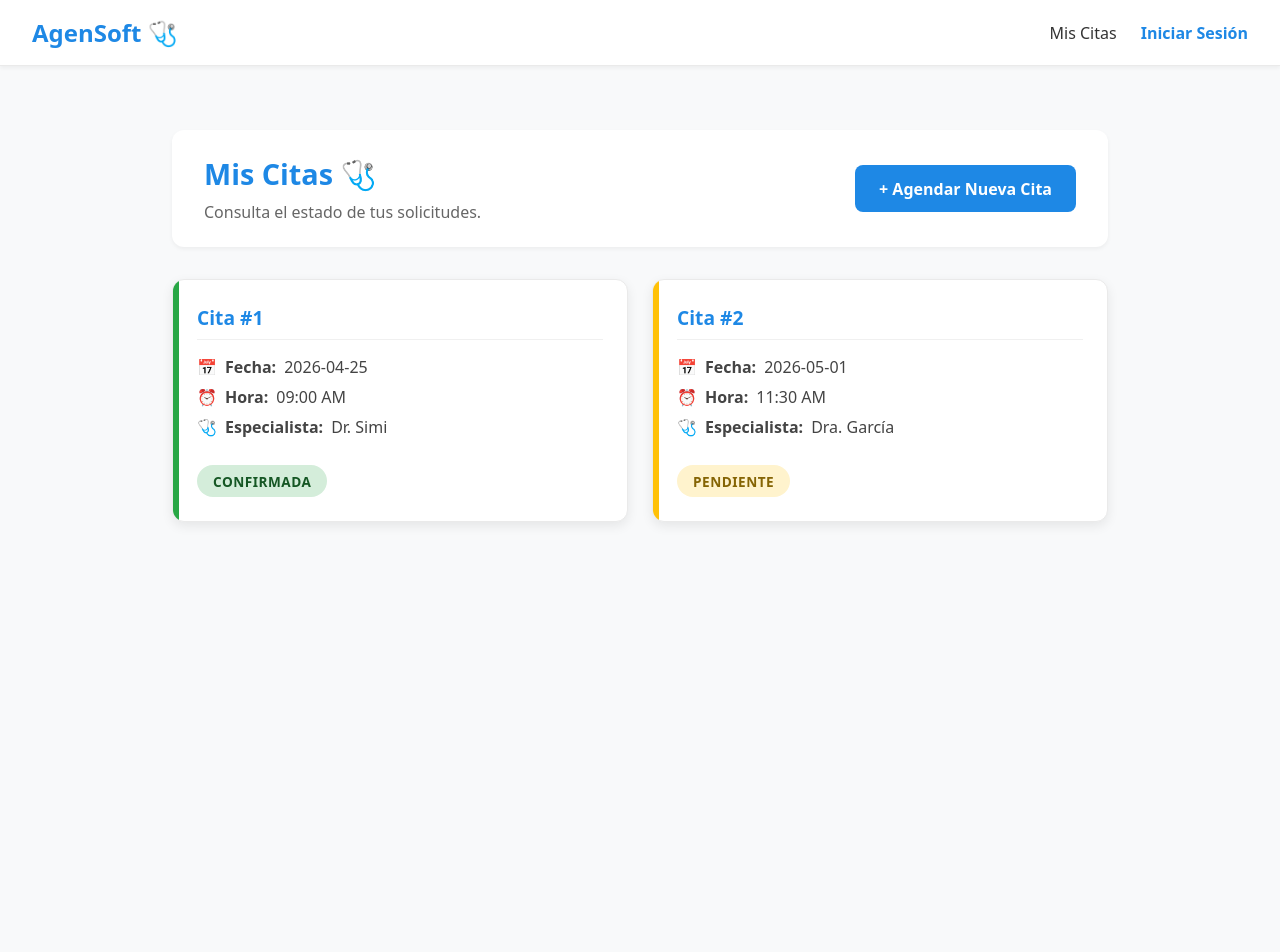
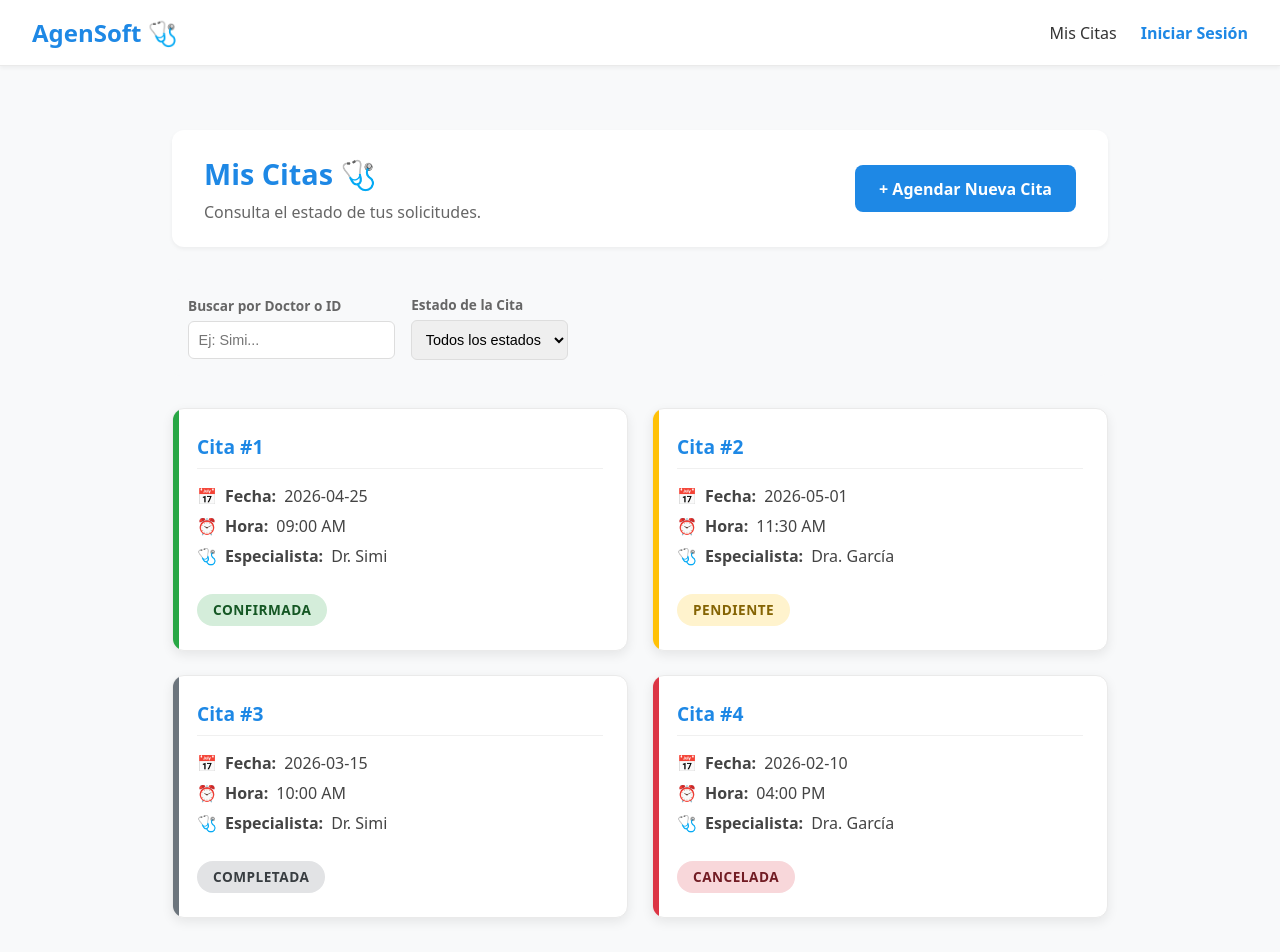
Before and after one commit to EdwarDa2/AgenSoft-frontend, a Next.js app: page /paciente in a window 1280 px wide. Shown: the top 952 px of the page. Before the commit the page ends 800 px from the top, so only its background shows below. Built offline with nearby package versions, Linux system fonts and the light colour scheme.

Commit message:
feat(front): add filters and improved history view for patient appointments

```diff
--- a/src/components/citas/ListaCitasPaciente.module.css
+++ b/src/components/citas/ListaCitasPaciente.module.css
@@ -1,8 +1,52 @@
 .container {
+  margin-top: 1rem;
+}
+
+.filters {
+  display: flex;
+  gap: 1rem;
+  margin-bottom: 2rem;
+  flex-wrap: wrap;
+  background: #f8f9fa;
+  padding: 1rem;
+  border-radius: 8px;
+  align-items: center;
+}
+
+.filterGroup {
+  display: flex;
+  flex-direction: column;
+  gap: 0.4rem;
+}
+
+.filterGroup label {
+  font-size: 0.85rem;
+  font-weight: 600;
+  color: #666;
+}
+
+.select, .searchInput {
+  padding: 0.6rem;
+  border: 1px solid #ddd;
+  border-radius: 6px;
+  font-size: 0.9rem;
+  min-width: 150px;
+}
+
+.grid {
   display: grid;
   grid-template-columns: repeat(auto-fill, minmax(300px, 1fr));
   gap: 1.5rem;
-  margin-top: 1rem;
+}
+
+.noData {
+  text-align: center;
+  padding: 3rem;
+  background: #fff;
+  border-radius: 12px;
+  border: 2px dashed #eee;
+  color: #999;
+  grid-column: 1 / -1;
 }
 
 .citaCard {
@@ -68,6 +112,11 @@
   color: #155724 !important;
 }
 
+.completada {
+  background-color: #e2e3e5 !important;
+  color: #383d41 !important;
+}
+
 .recorrida {
   background-color: #cce5ff !important;
   color: #004085 !important;
@@ -81,5 +130,6 @@
 /* Colores para el indicador lateral */
 div.pendiente { background-color: #ffc107 !important; }
 div.confirmada { background-color: #28a745 !important; }
+div.completada { background-color: #6c757d !important; }
 div.recorrida { background-color: #007bff !important; }
 div.cancelada { background-color: #dc3545 !important; }
--- a/src/components/citas/ListaCitasPaciente.tsx
+++ b/src/components/citas/ListaCitasPaciente.tsx
@@ -1,24 +1,67 @@
 "use client";
 
+import { useState } from "react";
 import styles from "./ListaCitasPaciente.module.css";
 
-// Mocks para simular lo que el paciente vería
+// Mocks extendidos para probar filtros
 const MIS_CITAS_MOCK = [
   { id: 1, fecha: "2026-04-25", hora: "09:00 AM", doctor: "Dr. Simi", estado: "Confirmada" },
   { id: 2, fecha: "2026-05-01", hora: "11:30 AM", doctor: "Dra. García", estado: "Pendiente" },
+  { id: 3, fecha: "2026-03-15", hora: "10:00 AM", doctor: "Dr. Simi", estado: "Completada" },
+  { id: 4, fecha: "2026-02-10", hora: "04:00 PM", doctor: "Dra. García", estado: "Cancelada" },
 ];
 
 export default function ListaCitasPaciente() {
+  const [filtroEstado, setFiltroEstado] = useState("todos");
+  const [busqueda, setBusqueda] = useState("");
+
+  const citasFiltradas = MIS_CITAS_MOCK.filter(cita => {
+    const coincideEstado = filtroEstado === "todos" || cita.estado.toLowerCase() === filtroEstado.toLowerCase();
+    const coincideBusqueda = cita.doctor.toLowerCase().includes(busqueda.toLowerCase()) ||
+                            cita.id.toString().includes(busqueda);
+    return coincideEstado && coincideBusqueda;
+  });
+
   return (
     <div className={styles.container}>
-      {MIS_CITAS_MOCK.map((cita) => {
-        // Obtenemos el nombre de la clase de estado dinámicamente
+      {/* Filtros */}
+      <div className={styles.filters}>
+        <div className={styles.filterGroup}>
+          <label>Buscar por Doctor o ID</label>
+          <input
+            type="text"
+            placeholder="Ej: Simi..."
+            className={styles.searchInput}
+            value={busqueda}
+            onChange={(e) => setBusqueda(e.target.value)}
+          />
+        </div>
+
+        <div className={styles.filterGroup}>
+          <label>Estado de la Cita</label>
+          <select
+            className={styles.select}
+            value={filtroEstado}
+            onChange={(e) => setFiltroEstado(e.target.value)}
+          >
+            <option value="todos">Todos los estados</option>
+            <option value="pendiente">Pendiente</option>
+            <option value="confirmada">Confirmada</option>
+            <option value="completada">Completada</option>
+            <option value="cancelada">Cancelada</option>
+          </select>
+        </div>
+      </div>
+
+      {/* Grid de Citas */}
+      <div className={styles.grid}>
+        {citasFiltradas.length > 0 ? (
+          citasFiltradas.map((cita) => {
             const estadoLower = cita.estado.toLowerCase();
             const estadoClass = styles[estadoLower] || '';
 
             return (
               <div key={cita.id} className={styles.citaCard}>
-            {/* Barra lateral de color según el estado */}
                 <div className={`${styles.estadoIndicator} ${estadoClass}`} />
 
                 <div className={styles.info}>
@@ -33,7 +76,13 @@ export default function ListaCitasPaciente() {
                 </div>
               </div>
             );
-      })}
+          })
+        ) : (
+          <div className={styles.noData}>
+            <p>No se encontraron citas con los filtros seleccionados. 🔍</p>
+          </div>
+        )}
+      </div>
     </div>
   );
 }
```
Lines whose indentation alone changed are shown as unchanged.
